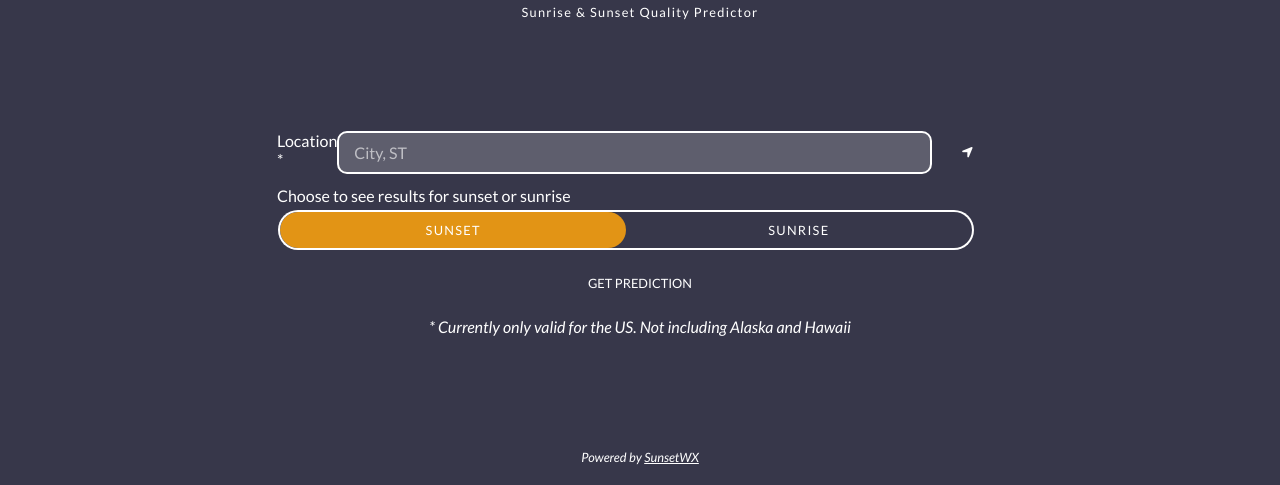
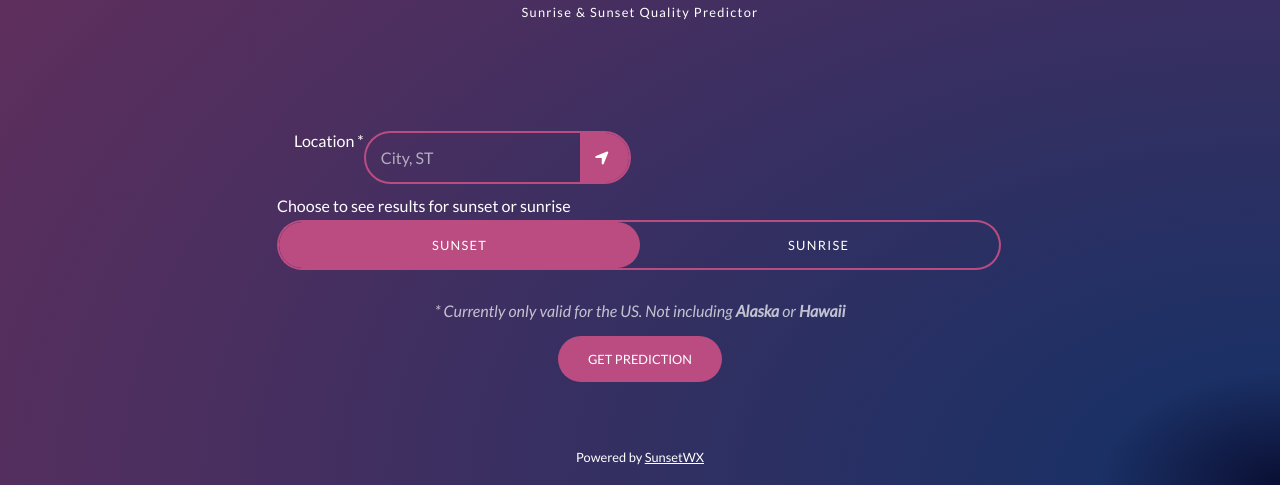
Before and after one commit to michaelablackham/thinkful-sunset, a website: page src/html/index.html in a window 1280 px wide. Shown: the part 315-800 px from the top of the page. Drawn offline with nearby package versions, Linux system fonts and the light colour scheme; files that its build step writes are made by us from their sources.

Commit message:
revisions to styling overall

```diff
--- a/src/html/index.html
+++ b/src/html/index.html
@@ -10,6 +10,7 @@
     <link rel="stylesheet" href="styles.css">
   </head>
   <body>
+    <div class="background-color"></div>
     <header>
       <h1>Twilight Fire</h1>
       <h2 class="subtitle">Sunrise &amp; Sunset Quality Predictor</h2>
@@ -23,8 +24,10 @@
         <form class="template-form__location flex" name="location">
           <fieldset class="location flex">
             <label for="location">Location *</label>
-            <input id="location" type="text" name="location" placeholder="City, ST" class="sunset-location" required></input>
-            <button class="current-location" title="get current location"><i class="fa fa-location-arrow" aria-hidden="true"></i></button>
+            <div class="location-wrapper">
+              <input id="location" type="text" name="location" placeholder="City, ST" class="sunset-location" required></input>
+              <button class="current-location" title="get current location"><i class="fa fa-location-arrow" aria-hidden="true"></i></button>
+            </div>
           </fieldset>
           <fieldset class="sunevent">
             <legend>Choose to see results for sunset or sunrise</legend>
@@ -33,9 +36,9 @@
             <input id="sunrise" type="radio" name="sunEvent" value="sunrise" class="sun-event toggle toggle-right">
             <label for="sunrise" class="btn">Sunrise</label>
           </fieldset>
+          <p class="disclaimer"><em>* Currently only valid for the US. Not including <strong>Alaska</strong> or <strong>Hawaii</strong></em></p>
           <button type="submit" name="submit" class="submit">Get Prediction</button>
         </form>
-        <p class="disclaimer"><em>* Currently only valid for the US. Not including <em>Alaska</em> and <em>Hawaii</em></p>
       </div>
       </section>
       <section id="page-results">
--- a/src/scss/_base.scss
+++ b/src/scss/_base.scss
@@ -6,8 +6,21 @@
 
 body {
   background: #37374a;
-margin: 0;
-padding: 20px;
+  margin: 0;
+  padding: 20px;
+}
+
+.background-color {
+  position: absolute;
+  top: 0;
+  right: 0;
+  bottom: 0;
+  left: 0;
+  z-index: -3;
+  background: #362a3c; /* Old browsers */
+  background: -moz-radial-gradient(100% 100%, ellipse cover, #0a0f33 0%, #1b3065 10%, #6f2e5b 100%); /* FF3.6-15 */
+  background: -webkit-radial-gradient(100% 100%, ellipse cover, #0a0f33 0%, #1b3065 10%, #6f2e5b 100%); /* Chrome10-25,Safari5.1-6 */
+  background: radial-gradient(ellipse at 100% 100%, #0a0f33 0%,  #1b3065 10%,  #6f2e5b 100%); /* W3C, IE10+, FF16+, Chrome26+, Opera12+, Safari7+ */
 }
 
 section {
@@ -32,9 +45,7 @@ main {
   button {
     cursor: pointer;
     outline: 0;
-    border: 2px solid $white;
-    padding: 15px 20px;
+    border: 0;
     background: transparent;
-    border-radius: 40px;
   }
 }
--- a/src/scss/_form.scss
+++ b/src/scss/_form.scss
@@ -19,39 +19,59 @@
       height:0;
       overflow: hidden;
     }
+
+    label {
+      margin-left: 17px;
+      margin-bottom: 10px;
+    }
   }
 
   .sunset-location {
-    padding: 10px 15px;
-    border: 2px solid $white;
-    border-radius: 10px;
+    background: transparent;
+    border: 0;
     box-sizing: border-box;
+    color: $white;
+    font-size: 1em;
     outline: 0;
-    background: rgba(250,250,250,.2);
-    color: $white;
+    padding: 15px 70px 15px 15px;
     width: 100%;
-    font-size: 1em;
 
     &::placeholder {
       color: $white;
       opacity: .6;
     }
+
+  }
+  .location-wrapper {
+    border: 2px solid #bb4c82;
+    border-radius: 40px;
+    position: relative;
+    overflow: hidden;
+
+    .current-location {
+      position: absolute;
+      right: 0;
+      top: 0;
+      bottom: 0;
+      padding: 0 20px 0 15px;
+      background: #bb4c82;
+    }
   }
 
   .btn{
-    border-top: 2px solid  $white;
-    border-bottom: 2px solid  $white;
+    border-top: 2px solid #bb4c82;
+    border-bottom: 2px solid #bb4c82;
     box-sizing: border-box;
     display: inline-block;
     font-size: .8em;
     letter-spacing: .1em;
     overflow: hidden;
-    padding: 10px;
+    padding: 15px;
     position: relative;
     text-align: center;
     transition: background 600ms ease, color 600ms ease;
-    width: 48%;
-    margin: 0 1px;
+    width: 50%;
+    margin: 0;
     text-transform: uppercase;
     color: $white;
   }
@@ -64,7 +84,7 @@
           &:hover{
           }
           &:after{
-              background: #e29415;
+              background: #bb4c82;
               content: "";
               height: 100%;
               position: absolute;
@@ -85,7 +105,7 @@
           }
       }
       &.toggle-left + label {
-          border-left: 2px solid  $white;
+          border-left: 2px solid #bb4c82;
           border-radius: 40px 0 0 40px;
           &:after{
               left: 100%;
@@ -93,7 +113,7 @@
       }
       &.toggle-right + label{
         border-radius: 0 40px 40px 0;
-        border-right: 2px solid  $white;
+        border-right: 2px solid #bb4c82;
         margin-left: -5px;
         &:after{
             left: -100%;
@@ -110,19 +130,23 @@
       }
   }
 
-  button {
+  button[type="submit"] {
     border: 0;
     font-size: .8em;
     outline: none;
     text-transform: uppercase;
-    padding: 10px 30px;
+    padding: 15px 30px;
+    border-radius: 40px;
+    background: #bb4c82;
 
     &:hover {
-      background: #e89919;
+      background: #bb4c82;
     }
   }
 }
 
 .disclaimer {
+  opacity: .7;
   text-align: center;
+  width: 100%;
 }
```
Also changed, not shown: build/index.html, build/styles.css.
